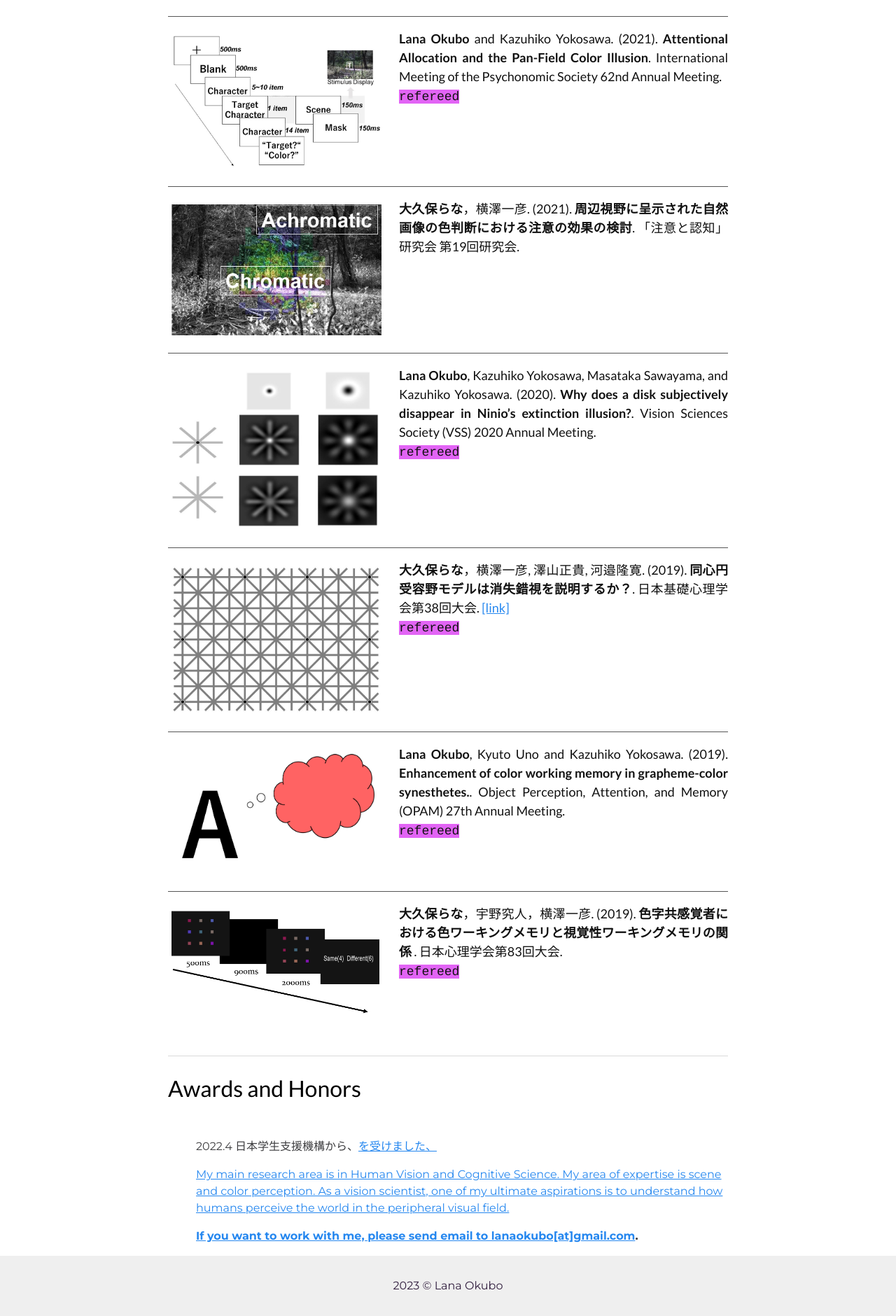
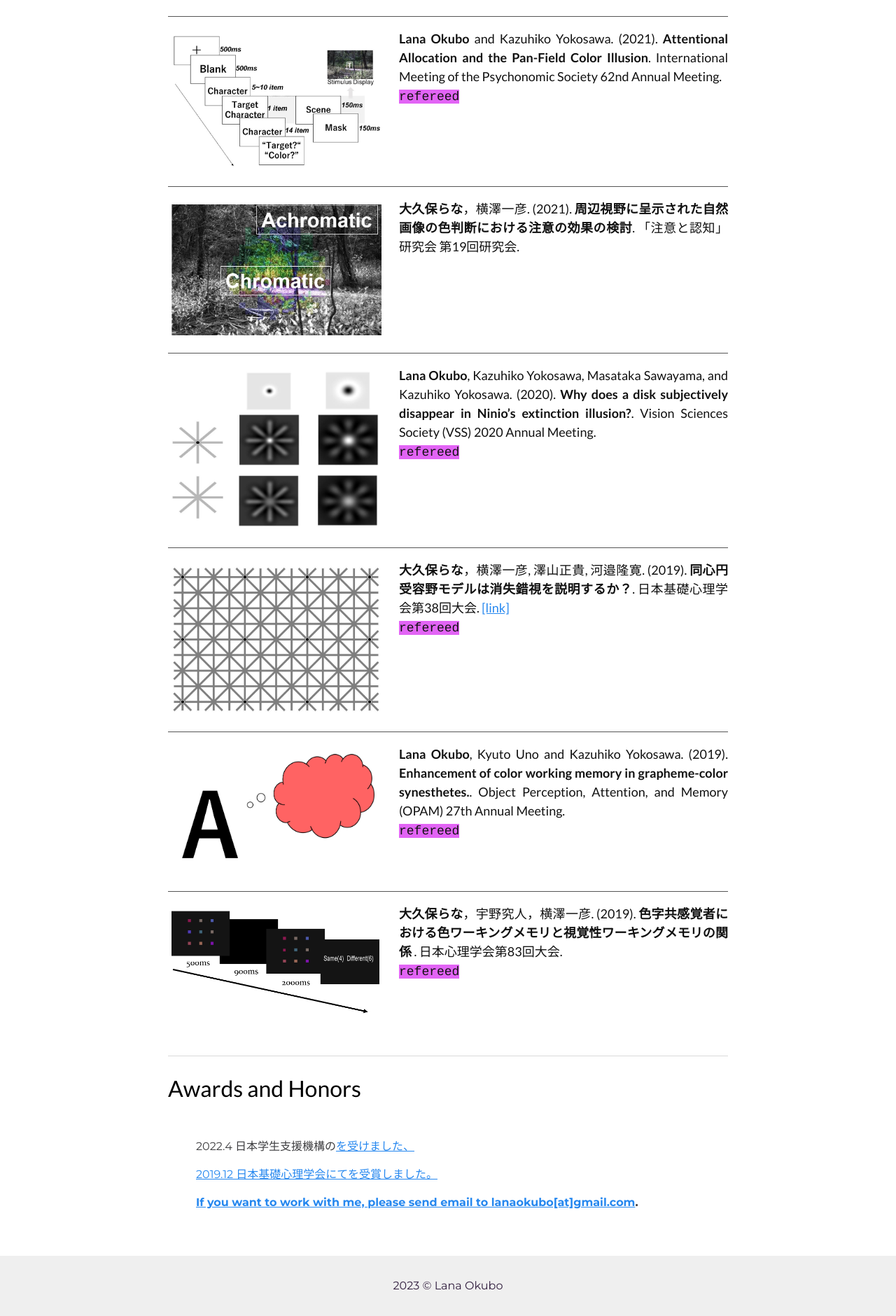
Before and after one commit to LNOKB/lnokb.github.io, a Jekyll site: the page built from index.html, in a window 1280 px wide. Shown: the part 1707-3587 px from the top of the page at 70% size. Built offline with Jekyll 4.4.1, drawn with Linux system fonts in a browser that asks for light colours.

Commit message:
Update index.html

```diff
--- a/index.html
+++ b/index.html
@@ -161,14 +161,11 @@ layout: home-page
 
 
       <p class="subtitle">
-        2022.4 日本学生支援機構から、<a href="https://www.jasso.go.jp/shogakukin/saiyochu/gyosekimenjo/index.html" target="_blank"特に優れた業績による返還免除</a>を受けました、
+        2022.4 日本学生支援機構の<a href="https://www.jasso.go.jp/shogakukin/saiyochu/gyosekimenjo/index.html" target="_blank"特に優れた業績による返還免除</a>を受けました、
       </p>
 
       <p class="subtitle">
-        My main research area is in Human Vision and Cognitive Science.
-        My area of expertise is scene and color perception.
-        As a vision scientist, one of my ultimate aspirations is to understand how humans perceive the world in the peripheral visual field.
-
+        2019.12 日本基礎心理学会にて<a href="https://psychonomic.jp/award/2019.html" target="_blank"優秀発表賞</a>を受賞しました。
       </p>
 
       <p class="subtitle">
```
